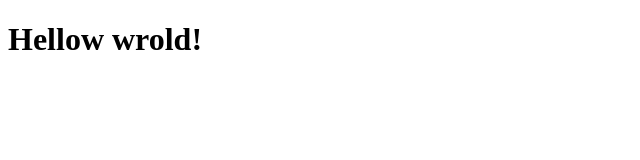
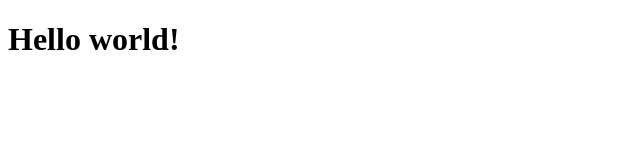
Before and after one commit to Andriy-Parashchuk/hello_world, a plain HTML site: page index.html in a window 1280 px wide. Shown: the full height of the page, 0-640 px from the left. Drawn offline with Linux system fonts and the light colour scheme.

Commit message:
Change text in header tag h1             awklghdawbdA:iwkljdmnsewfnkrgduivbsoicjensgrjfoawddaiuhefnrpskdfanwidbagfltruigawjkdh

```diff
--- a/index.html
+++ b/index.html
@@ -6,7 +6,7 @@
 </head>
 <body>
     <!-- Додай верстку для додатка тут -->
-<h1>Hellow wrold!</h1>
+<h1>Hello world!</h1>
 
 </body>
 </html>
```
